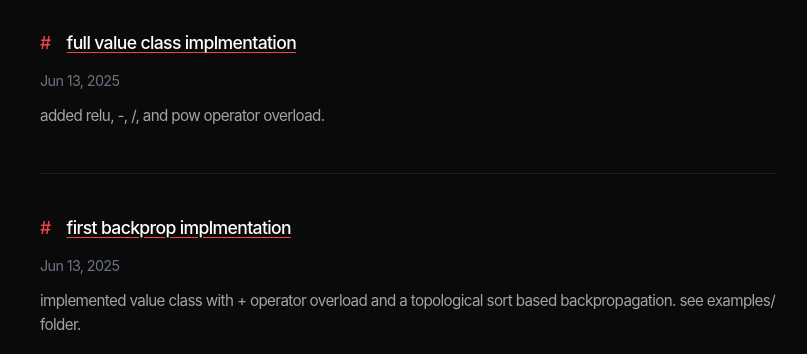
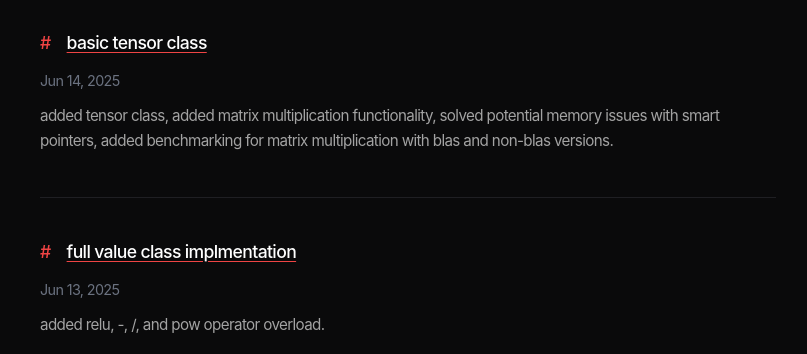
Before and after one commit to thevoxium/vayu, a plain HTML site: page index.html in a window 1280 px wide. Shown: the part 598-952 px from the top of the page, without its empty margins (232-1039 px from the left). Drawn offline with Linux system fonts and the light colour scheme; a web font is replaced by a local one.

Commit message:
added new devlog

```diff
--- a/index.html
+++ b/index.html
@@ -184,6 +184,14 @@
       <article class="devlog-item">
            <div class="devlog-header">
                <span class="devlog-hash">#</span>
+               <h3 class="devlog-item-title">basic tensor class</h3>
+           </div>
+           <div class="devlog-date">Jun 14, 2025</div>
+           <p class="devlog-description">added tensor class, added matrix multiplication functionality, solved potential memory issues with smart pointers, added benchmarking for matrix multiplication with blas and non-blas versions.</p>
+      </article>
+      <article class="devlog-item">
+           <div class="devlog-header">
+               <span class="devlog-hash">#</span>
                <h3 class="devlog-item-title">full value class implmentation</h3>
            </div>
            <div class="devlog-date">Jun 13, 2025</div>
```
